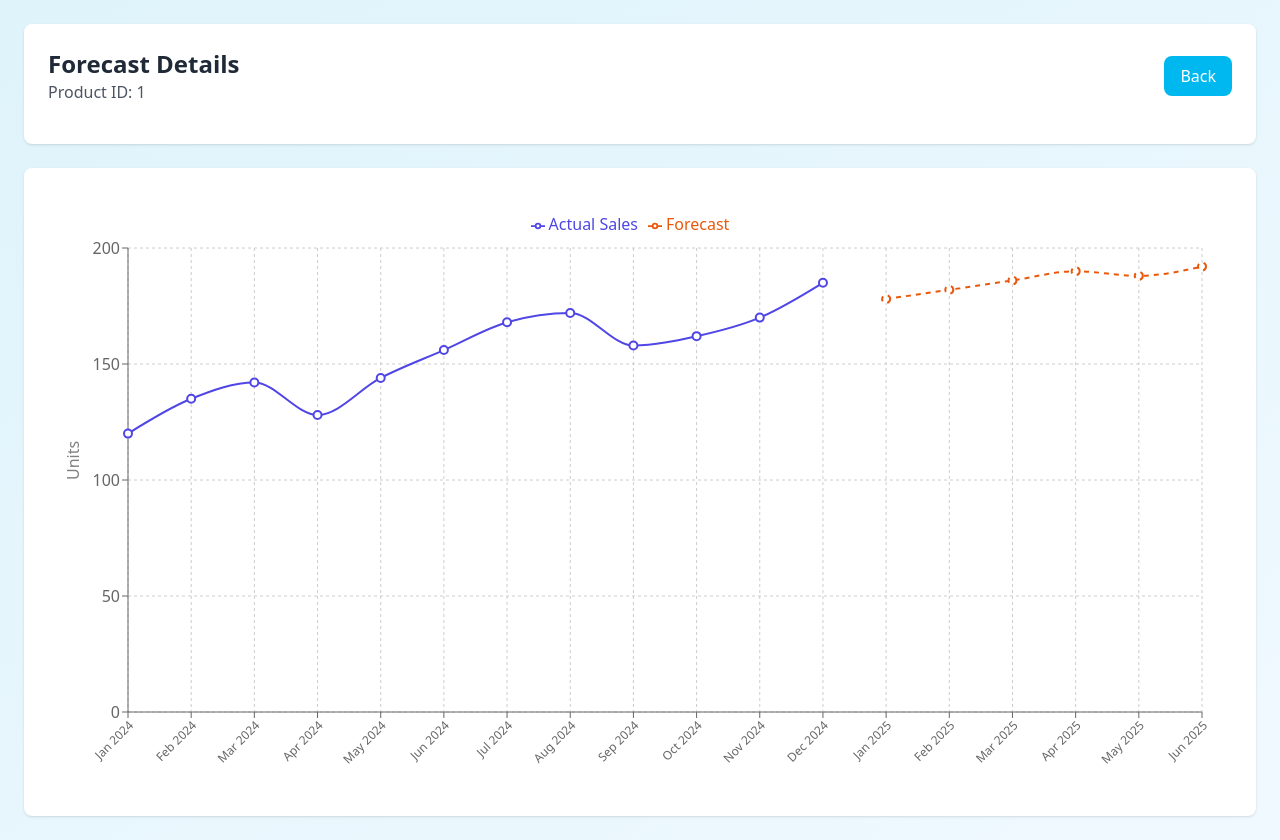
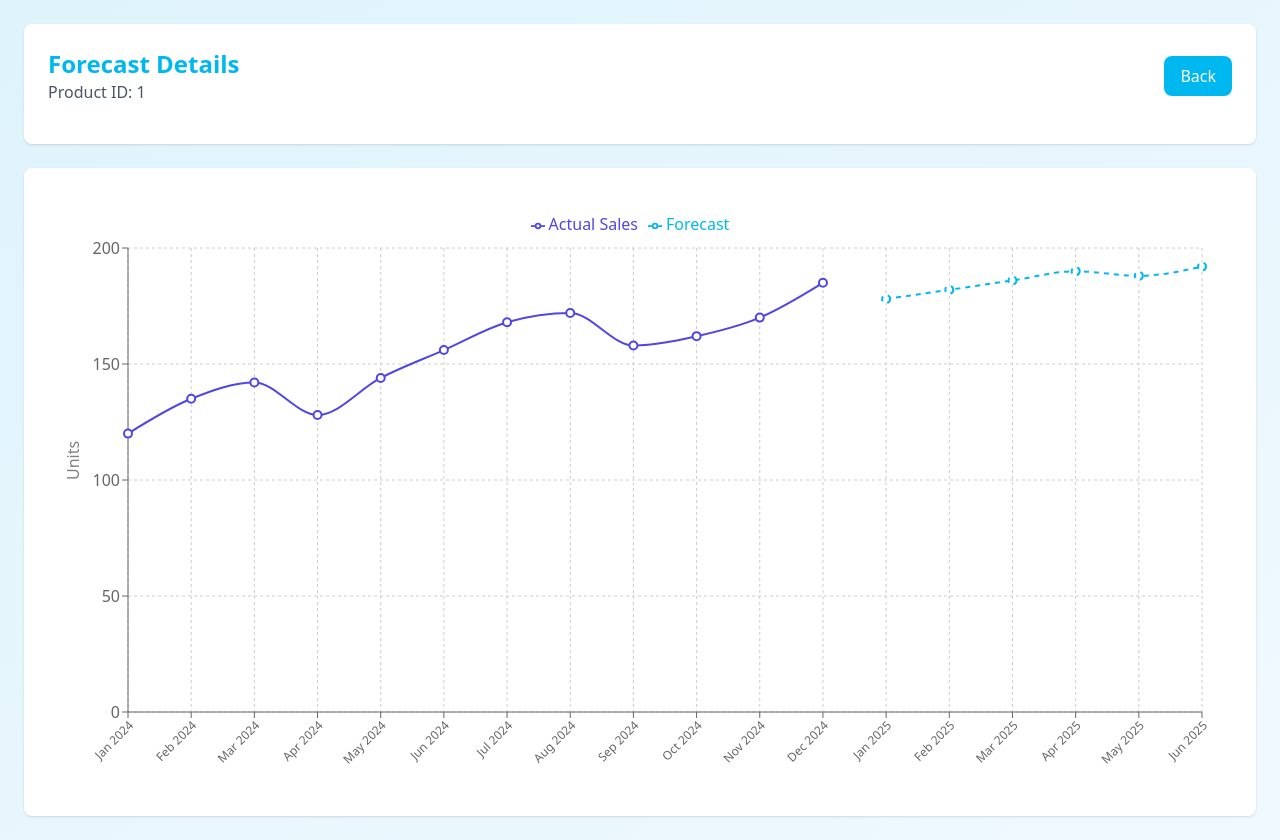
Before and after one commit to mjrojas95/dbt-inventory, a Next.js app: page /forecast/1 in a window 1280 px wide. Built offline with nearby package versions, Linux system fonts and the light colour scheme.

Commit message:
Updated latest changes

```diff
--- a/app/forecast/[id]/page.tsx
+++ b/app/forecast/[id]/page.tsx
@@ -47,7 +47,7 @@
         <div className="bg-white rounded-lg shadow mb-6 p-6">
           <div className="flex items-center justify-between mb-4">
             <div>
-              <h1 className="text-2xl font-bold text-gray-800">Forecast Details</h1>
+              <h1 className="text-2xl font-bold text-[#00B8F0]">Forecast Details</h1>
               <p className="text-gray-600">Product ID: {id}</p>
             </div>
             <button
@@ -88,18 +88,16 @@
                   strokeWidth={2}
                   dot={{ r: 4 }}
                   activeDot={{ r: 8 }}
-                  connectNulls
                 />
                 <Line
                   type="monotone"
                   dataKey="forecast"
-                  stroke="#ea580c"
+                  stroke="#00B8F0"
                   name="Forecast"
                   strokeWidth={2}
                   strokeDasharray="5 5"
                   dot={{ r: 4 }}
                   activeDot={{ r: 8 }}
-                  connectNulls
                 />
               </LineChart>
             </ResponsiveContainer>
```
